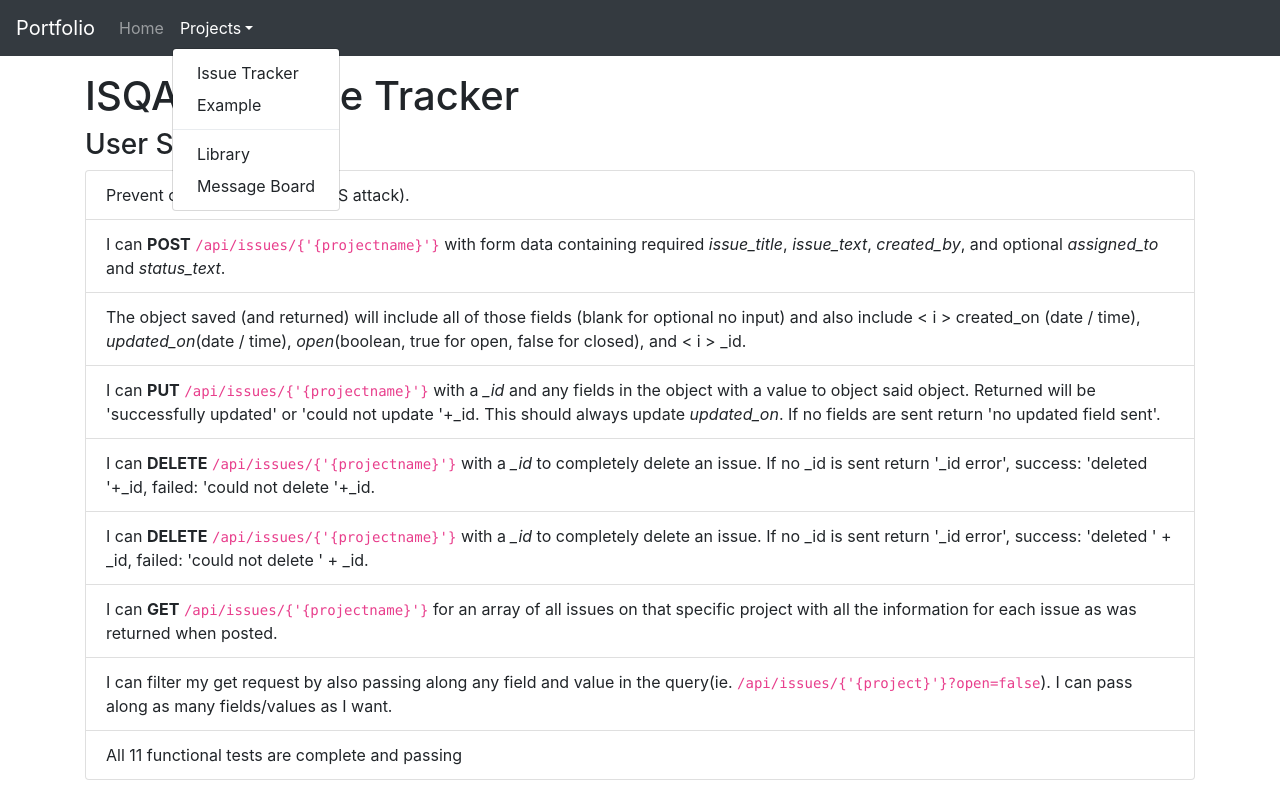
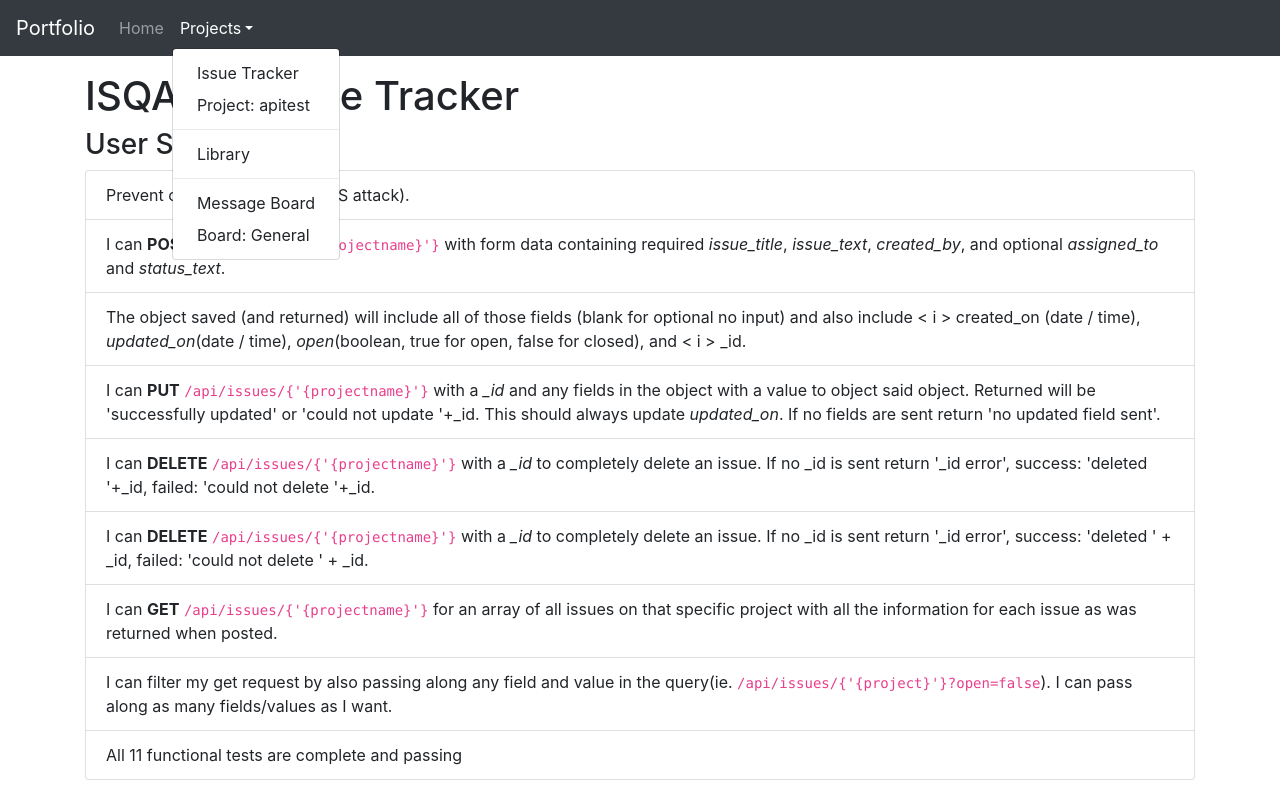
Before and after one commit to adrianwix/portfolio, a Next.js app: page /issue-tracker in a window 1280 px wide. Both pictures are taken after a click on the button "Projects". Shown: the top 800 px of the page. Built offline with nearby package versions, Linux system fonts and the light colour scheme.

Commit message:
Added Message Board example to header. Issue Tracker example, name changed.

```diff
--- a/components/Header.jsx
+++ b/components/Header.jsx
@@ -21,7 +21,7 @@ export default function Header() {
 							</Link>
 							<Link href="/project?project=apitest" as="/project/apitest">
 								<a className="dropdown-item">
-								Example
+								Project: apitest
 								</a>
 							</Link>
 							<Dropdown.Divider />
@@ -30,9 +30,15 @@ export default function Header() {
 									Library
 								</a>
 							</Link>
+							<Dropdown.Divider />
 							<Link href="/message-board">
 								<a className="dropdown-item">
 									Message Board
+								</a>
+							</Link>
+							<Link href="/board/general">
+								<a className="dropdown-item">
+									Board: General
 								</a>
 							</Link>
 						</NavDropdown>
```
